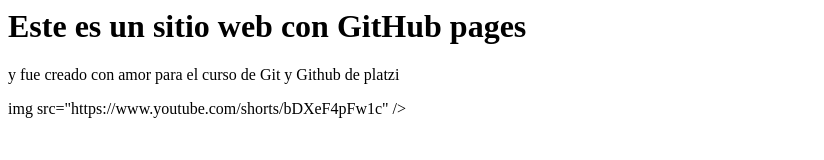
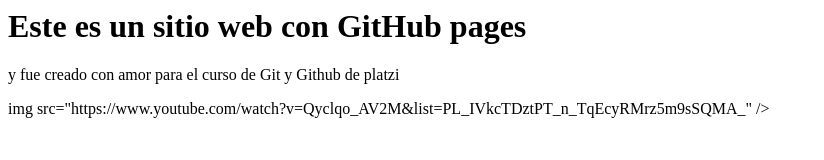
Before and after one commit to mianfra/mianfra.github.io, a plain HTML site: page index.html in a window 1280 px wide. Shown: the whole page, without its empty margins (0-824 px from the left). Drawn offline with Linux system fonts and the light colour scheme.

Commit message:
Nuevo index.html
nuevo video

```diff
--- a/index.html
+++ b/index.html
@@ -1,3 +1,3 @@
 <h1>Este es un sitio web con GitHub pages</h1>
 <p>y fue creado con amor para el curso de Git y Github de platzi</p>
-<p>img src="https://www.youtube.com/shorts/bDXeF4pFw1c" /></p>
+<p>img src="https://www.youtube.com/watch?v=Qyclqo_AV2M&list=PL_IVkcTDztPT_n_TqEcyRMrz5m9sSQMA_" /></p>
```
